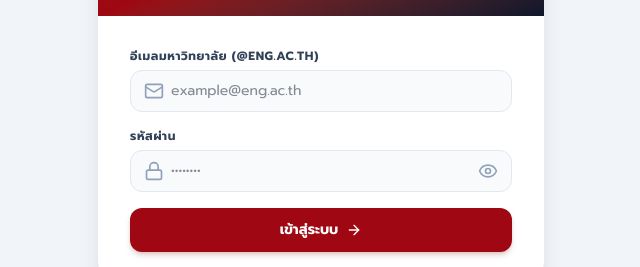
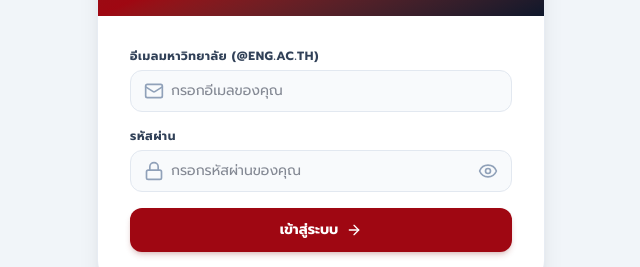
Before and after one commit to phongsakornka-create/Blueprint, a React (Vite) app in the folder frontend/: page /login in a window 1280 px wide. Shown: the part 314-581 px from the top of the page, without its empty margins (319-959 px from the left). Built offline with nearby package versions, Linux system fonts and the light colour scheme; no server answers.

Commit message:
UI: Remove placeholder dots from password input

```diff
--- a/frontend/src/pages/Login.jsx
+++ b/frontend/src/pages/Login.jsx
@@ -95,7 +95,7 @@ export default function Login() {
                     spellCheck="false"
                     value={email}
                     onChange={(e) => setEmail(e.target.value)}
-                    placeholder="example@eng.ac.th"
+                    placeholder="กรอกอีเมลของคุณ"
                     className="w-full pl-10 pr-4 py-2.5 bg-slate-50 border border-slate-200 rounded-xl text-slate-900 text-sm focus:bg-white focus:outline-none focus:ring-2 focus:ring-red-800/20 focus:border-red-800 transition"
                   />
                 </div>
@@ -115,9 +115,10 @@ export default function Login() {
                     autoCapitalize="none"
                     autoCorrect="off"
                     spellCheck="false"
+                    autoComplete="current-password"
                     value={password}
                     onChange={(e) => setPassword(e.target.value)}
-                    placeholder="••••••••"
+                    placeholder="กรอกรหัสผ่านของคุณ"
                     className="w-full pl-10 pr-10 py-2.5 bg-slate-50 border border-slate-200 rounded-xl text-slate-900 text-sm focus:bg-white focus:outline-none focus:ring-2 focus:ring-red-800/20 focus:border-red-800 transition"
                   />
                   <button
```
Also changed, not shown: 7 other files (tests, documents, lock files or other folders).
